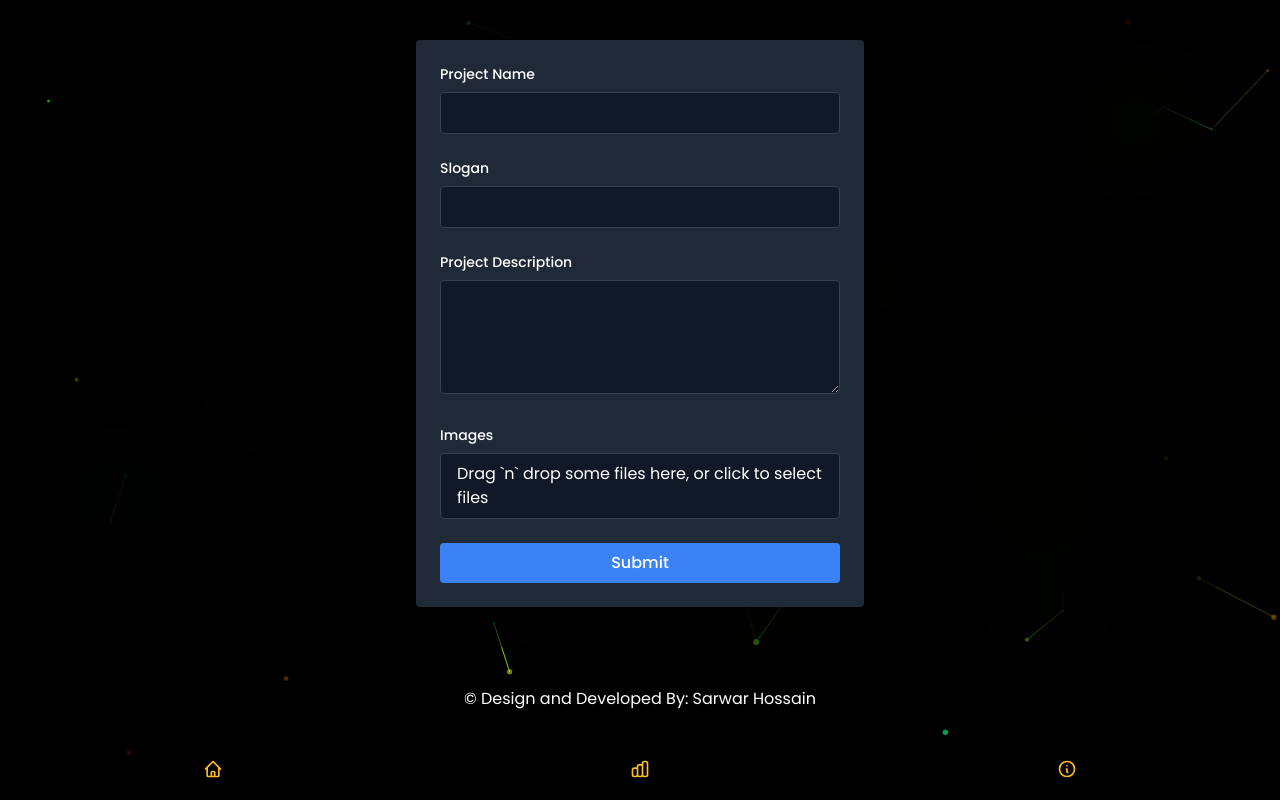
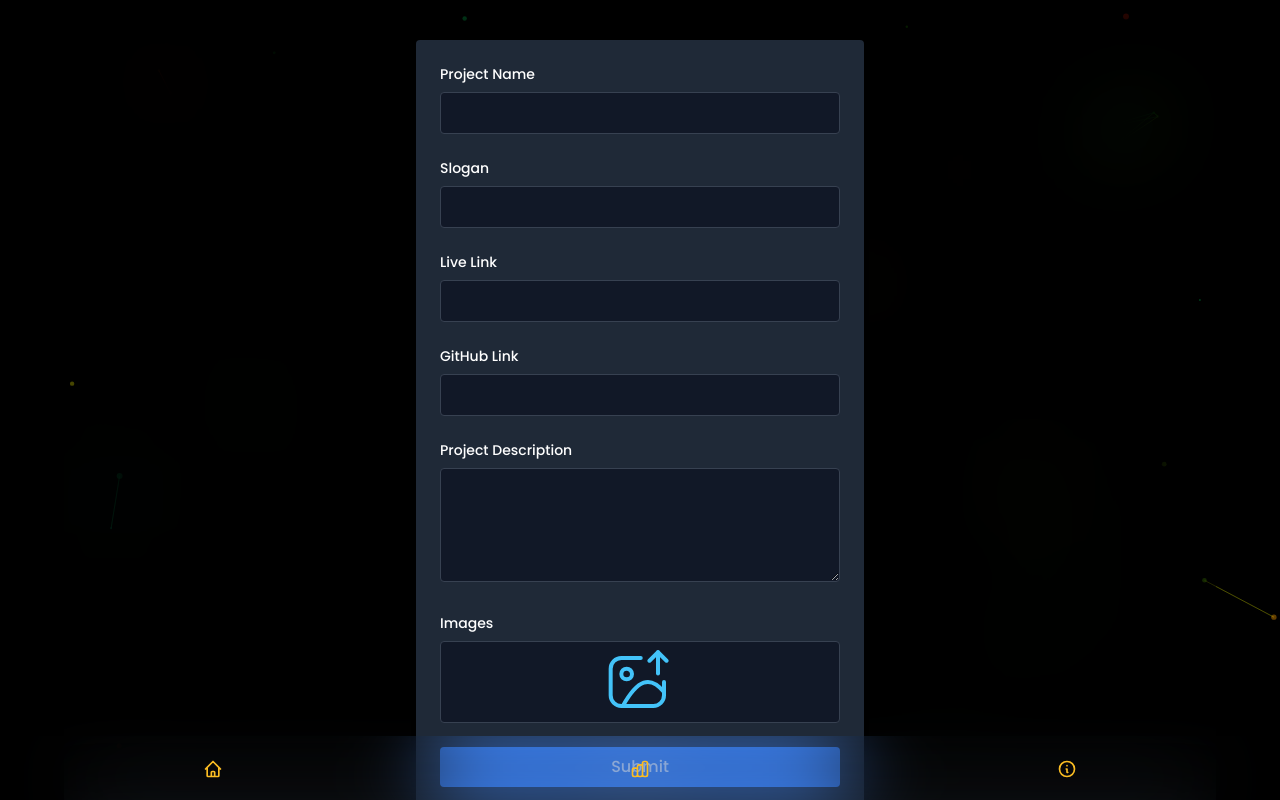
Before and after one commit to Sarwarhridoy4/portfolio-sarwar-hossain, a React (Vite) app: page /add-project in a window 1280 px wide. Shown: the top 800 px of the page. Built offline with nearby package versions, Linux system fonts and the light colour scheme.

Commit message:
New field added

```diff
--- a/src/Pages/AddProject/AddProject.jsx
+++ b/src/Pages/AddProject/AddProject.jsx
@@ -24,20 +24,26 @@ const AddProject = () => {
   const onSubmit = async (data) => {
     try {
       const formData = new FormData();
-            formData.append('projectName', data.projectName);
-            formData.append('slogan', data.slogan);
-            formData.append('projectDescription', data.projectDescription);
-            data.images.forEach((image) => formData.append('images', image));
+      formData.append("projectName", data.projectName);
+      formData.append("slogan", data.slogan);
+      formData.append("LiveLink", data.LiveLink);
+      formData.append("gitHubLink", data.gitHubLink);
+      formData.append("projectDescription", data.projectDescription);
+      data.images.forEach((image) => formData.append("images", image));
 
-            const response = await axios.post('https://portfolio-server-sarwarhridoy4.vercel.app/upload-project', formData, {
+      const response = await axios.post(
+        "https://portfolio-server-sarwarhridoy4.vercel.app/upload-project",
+        formData,
+        {
           headers: {
-                'Content-Type': 'multipart/form-data',
+            "Content-Type": "multipart/form-data",
           },
-            });
+        }
+      );
 
       console.log(response.data);
     } catch (error) {
-            console.error('Error submitting form:', error);
+      console.error("Error submitting form:", error);
     }
     // console.log(data);
     reset();
@@ -100,6 +106,54 @@ const AddProject = () => {
           />
           <p className='text-red-500 text-xs mt-1'>{errors.slogan?.message}</p>
         </div>
+        <div className='mb-6'>
+          <label
+            htmlFor='LiveLink'
+            className='text-white text-sm font-medium mb-2 block'
+          >
+            Live Link
+          </label>
+          <Controller
+            name='LiveLink'
+            control={control}
+            defaultValue=''
+            rules={{ required: "Live Link is required" }}
+            render={({ field, fieldState }) => (
+              <input
+                {...field}
+                type='text'
+                className={`w-full px-4 py-2 rounded border ${
+                  fieldState.invalid ? "border-red-500" : "border-gray-700"
+                } focus:outline-none focus:border-blue-500 bg-gray-900 text-white`}
+              />
+            )}
+          />
+          <p className='text-red-500 text-xs mt-1'>{errors.slogan?.message}</p>
+        </div>
+        <div className='mb-6'>
+          <label
+            htmlFor='gitHubLink'
+            className='text-white text-sm font-medium mb-2 block'
+          >
+            GitHub Link
+          </label>
+          <Controller
+            name='gitHubLink'
+            control={control}
+            defaultValue=''
+            rules={{ required: "GitHub Link is required" }}
+            render={({ field, fieldState }) => (
+              <input
+                {...field}
+                type='text'
+                className={`w-full px-4 py-2 rounded border ${
+                  fieldState.invalid ? "border-red-500" : "border-gray-700"
+                } focus:outline-none focus:border-blue-500 bg-gray-900 text-white`}
+              />
+            )}
+          />
+          <p className='text-red-500 text-xs mt-1'>{errors.slogan?.message}</p>
+        </div>
 
         <div className='mb-6'>
           <label
@@ -150,7 +204,61 @@ const AddProject = () => {
                 ))}
               </ul>
             ) : (
-              <p>Drag `n` drop some files here, or click to select files</p>
+              <div className='flex items-center justify-center'>
+                <svg
+                  width='64px'
+                  height='64px'
+                  viewBox='0 0 24 24'
+                  fill='none'
+                  xmlns='http://www.w3.org/2000/svg'
+                  stroke='#55d9e2'
+                >
+                  <g id='SVGRepo_bgCarrier' strokeWidth='0'></g>
+                  <g
+                    id='SVGRepo_tracerCarrier'
+                    strokeLinecap='round'
+                    strokeLinejoin='round'
+                  ></g>
+                  <g id='SVGRepo_iconCarrier'>
+                    {" "}
+                    <path
+                      d='M7 11C8.10457 11 9 10.1046 9 9C9 7.89543 8.10457 7 7 7C5.89543 7 5 7.89543 5 9C5 10.1046 5.89543 11 7 11Z'
+                      stroke='#43c3f9'
+                      strokeWidth='1.5'
+                      strokeLinecap='round'
+                      strokeLinejoin='round'
+                    ></path>{" "}
+                    <path
+                      d='M5.56055 21C11.1305 11.1 15.7605 9.35991 21.0005 15.7899'
+                      stroke='#43c3f9'
+                      strokeWidth='1.5'
+                      strokeLinecap='round'
+                      strokeLinejoin='round'
+                    ></path>{" "}
+                    <path
+                      d='M12.28 3H5C3.93913 3 2.92172 3.42136 2.17157 4.17151C1.42142 4.92165 1 5.93913 1 7V17C1 18.0609 1.42142 19.0782 2.17157 19.8284C2.92172 20.5785 3.93913 21 5 21H17C18.0609 21 19.0783 20.5785 19.8284 19.8284C20.5786 19.0782 21 18.0609 21 17V12'
+                      stroke='#43c3f9'
+                      strokeWidth='1.5'
+                      strokeLinecap='round'
+                      strokeLinejoin='round'
+                    ></path>{" "}
+                    <path
+                      d='M18.75 8.82996V0.829956'
+                      stroke='#43c3f9'
+                      strokeWidth='1.5'
+                      strokeLinecap='round'
+                      strokeLinejoin='round'
+                    ></path>{" "}
+                    <path
+                      d='M15.5508 4.02996L18.7508 0.829956L21.9508 4.02996'
+                      stroke='#43c3f9'
+                      strokeWidth='1.5'
+                      strokeLinecap='round'
+                      strokeLinejoin='round'
+                    ></path>{" "}
+                  </g>
+                </svg>
+              </div>
             )}
           </div>
         </div>
```
Lines whose indentation alone changed are shown as unchanged.
